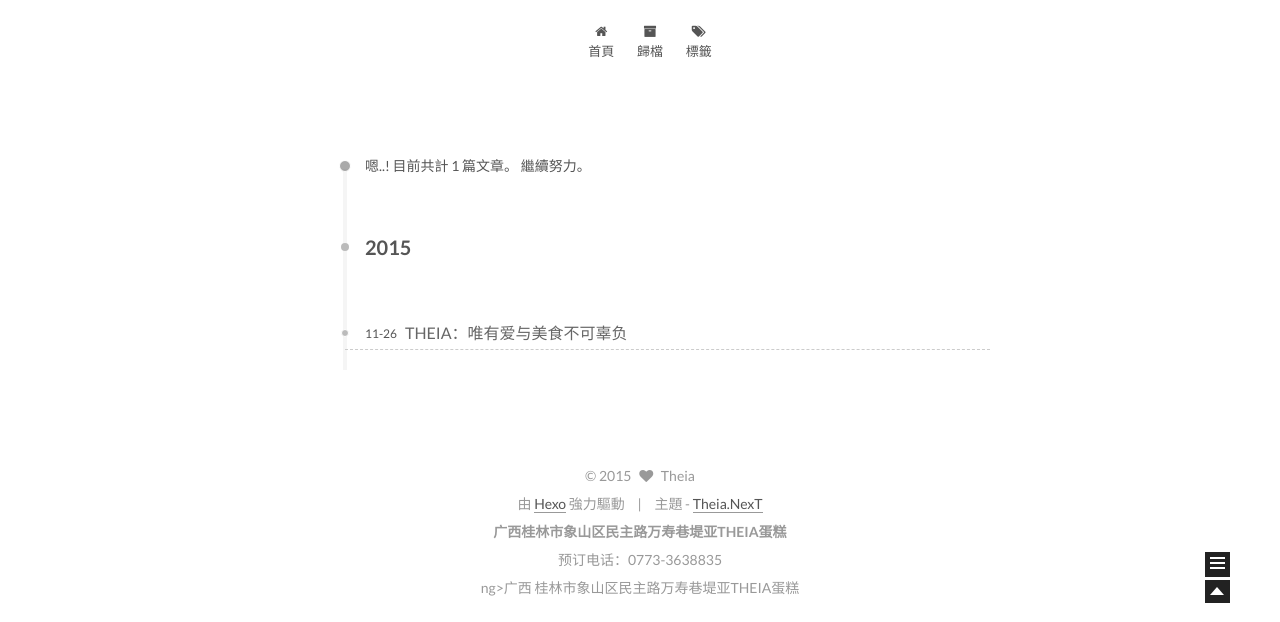
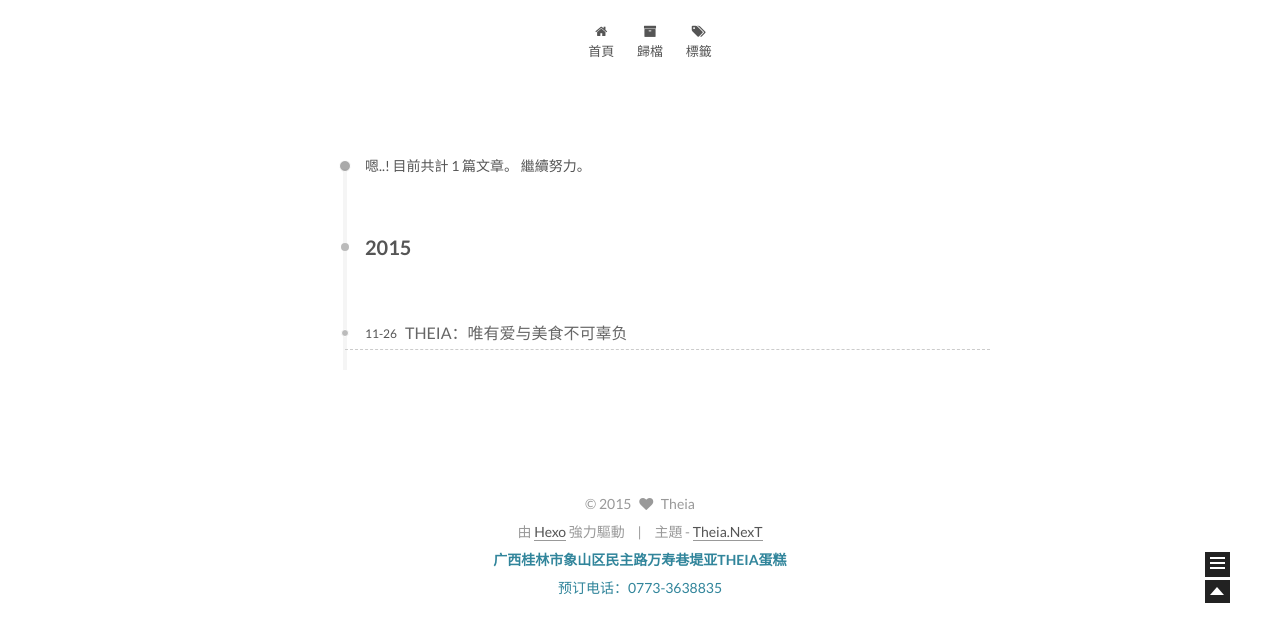
Before and after one commit to theia2/theia2.github.io, a plain HTML site: page archives/index.html in a window 1280 px wide. Shown: the part 178-800 px from the top of the page. Drawn offline with Linux system fonts and the light colour scheme.

Commit message:
Site updated: 2015-11-26 16:07:04

```diff
--- a/archives/index.html
+++ b/archives/index.html
@@ -333,9 +333,7 @@
   主題 -
   <a class="theme-link" href="https://github.com/theia2/hexo-theme-next.git">
     Theia.NexT</div>
-  </a><br/> <strong><span style="color: rgb(153, 153, 153); font-family: Lato, &#39;PingFang SC&#39;, &#39;Microsoft YaHei&#39;, sans-serif; font-size: 14px; line-height: 28px; text-align: center; background-color: rgb(255, 255, 255);">广西桂林市象山区民主路万寿巷堤亚THEIA蛋糕</span></strong><br/>预订电话：0773-3638835<br/>
-  ng><span style="color: rgb(153, 153, 153); font-family: Lato, &#39;PingFang SC&#39;, &#39;Microsoft YaHei&#39;, sans-serif; font-size: 14px; line-height: 28px; text-align: center; background-color: rgb(255, 255, 255);">广西
-  桂林市象山区民主路万寿巷堤亚THEIA蛋糕</span></strong>
+  </a><br/><span style="color: rgb(49, 133, 155);"><strong><span style="font-family: Lato, &#39;PingFang SC&#39;, &#39;Microsoft YaHei&#39;, sans-serif; font-size: 14px; line-height: 28px; text-align: center; background-color: rgb(255, 255, 255);">广西桂林市象山区民主路万寿巷堤亚THEIA蛋糕</span></strong><br/>预订电话：0773-3638835<br/>
 
 
       </div>
--- a/css/main.css
+++ b/css/main.css
@@ -961,7 +961,7 @@ body {
   width: 4px;
   height: 4px;
   border-radius: 50%;
-  background: #ff53d4;
+  background: #1ac6b1;
 }
 .sidebar-nav {
   margin: 0 0 20px;
```
Also changed, not shown: 2015/11/26/hello-world/index.html (+2 -4 lines), archives/2015/11/index.html (+1 -3 lines), archives/2015/index.html (+1 -3 lines), categories/Slogan/index.html (+1 -3 lines), index.html (+1 -3 lines).
